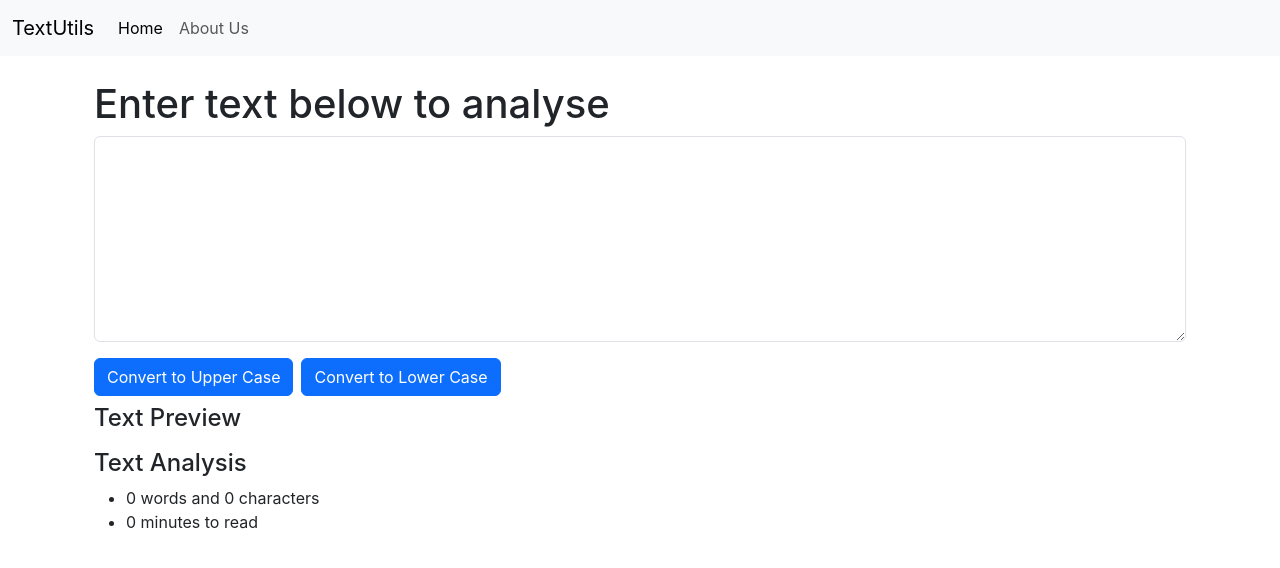
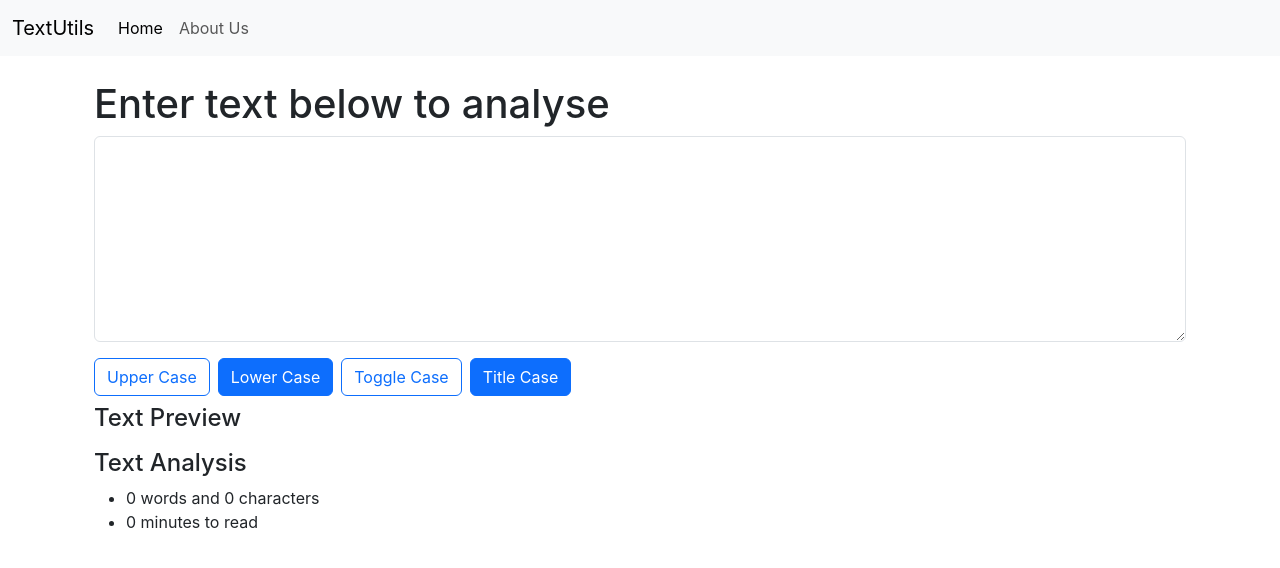
Before and after one commit to anniechakraborty/textutils, a React (Create React App) app: page / in a window 1280 px wide. Shown: the top 568 px of the page. Built offline with nearby package versions, Linux system fonts and the light colour scheme.

Commit message:
added toggle case and title case

```diff
--- a/src/components/TextForm.js
+++ b/src/components/TextForm.js
@@ -7,11 +7,53 @@ export default function TextForm(props) {
     setText(newText);
   }
   const convertToLowerCase = () =>{
-    let newText = text.toUpperCase();
+    let newText = text.toLowerCase();
     setText(newText);
   }
+  const toggleCase = () =>{
+    let newText = '';
+    for (let index = 0; index < text.length; index++) {
+      let element = text[index].charCodeAt(0);
+      // console.log(element);
+      if(element >= 65 && element <= 90) {
+        element += 32
+      }
+      else if (element >= 97 && element <= 122) {
+        element -= 32
+      }
+      newText += String.fromCharCode(element);
+    }
+    // console.log(newText);
+    setText(newText);
+  }
+  /**
+   * if input is : hey girl you are great! let's get coffee sometime. i am hungry.       what is wrong?
+   * ouput is : Hey girl you are great! Let's get coffee sometime. I am hungry. What is wrong?
+   */
+  const convertToTitleCase = () => {
+    let trimmedText = text.trim();
+    trimmedText = trimmedText[0].toUpperCase() + trimmedText.substring(1); // capitalised first letter
+    for (let i = 0; i < trimmedText.length; i++) {
+      let element = trimmedText[i].charCodeAt(0);
+      if(element == 33 || element == 63 || element == 46){
+        // 33 is !
+        // 46 is .
+        // 63 is ?
+        // split text into two parts, trim the second part and capitalise it's first letter
+        let first_part = trimmedText.substring(0, i+1);
+        let second_part = trimmedText.substring(i+2);
+        second_part = second_part.trim();
+        if(second_part != ''){
+          second_part = ' ' + second_part[0].toUpperCase() + second_part.substring(1);
+        }
+        trimmedText = first_part + second_part;
+      }
+    }
+    setText(trimmedText);
+  }
+
   const onChangeClick = (event) => {
-    console.log("event : ", event);
+    // console.log("event : ", event);
     setText(event.target.value);
   }
   return (
@@ -21,8 +63,10 @@ export default function TextForm(props) {
         <div className="mb-3">
           <textarea id="text" className='form-control' value={text} onChange={onChangeClick} cols="25" rows="8"></textarea>
         </div>
-        <button className='btn btn-primary' onClick={convertToUpperCase}>Convert to Upper Case</button>
-        <button className='btn btn-primary mx-2' onClick={convertToLowerCase}>Convert to Lower Case</button>
+        <button className='btn btn-outline-primary' onClick={convertToUpperCase}>Upper Case</button>
+        <button className='btn btn-primary mx-2' onClick={convertToLowerCase}>Lower Case</button>
+        <button className='btn btn-outline-primary' onClick={toggleCase}>Toggle Case</button>
+        <button className='btn btn-primary mx-2' onClick={convertToTitleCase}>Title Case</button>
       </div>
       <div className='container my-2'>
         {/* <h2>Text Summary</h2> */}
```
